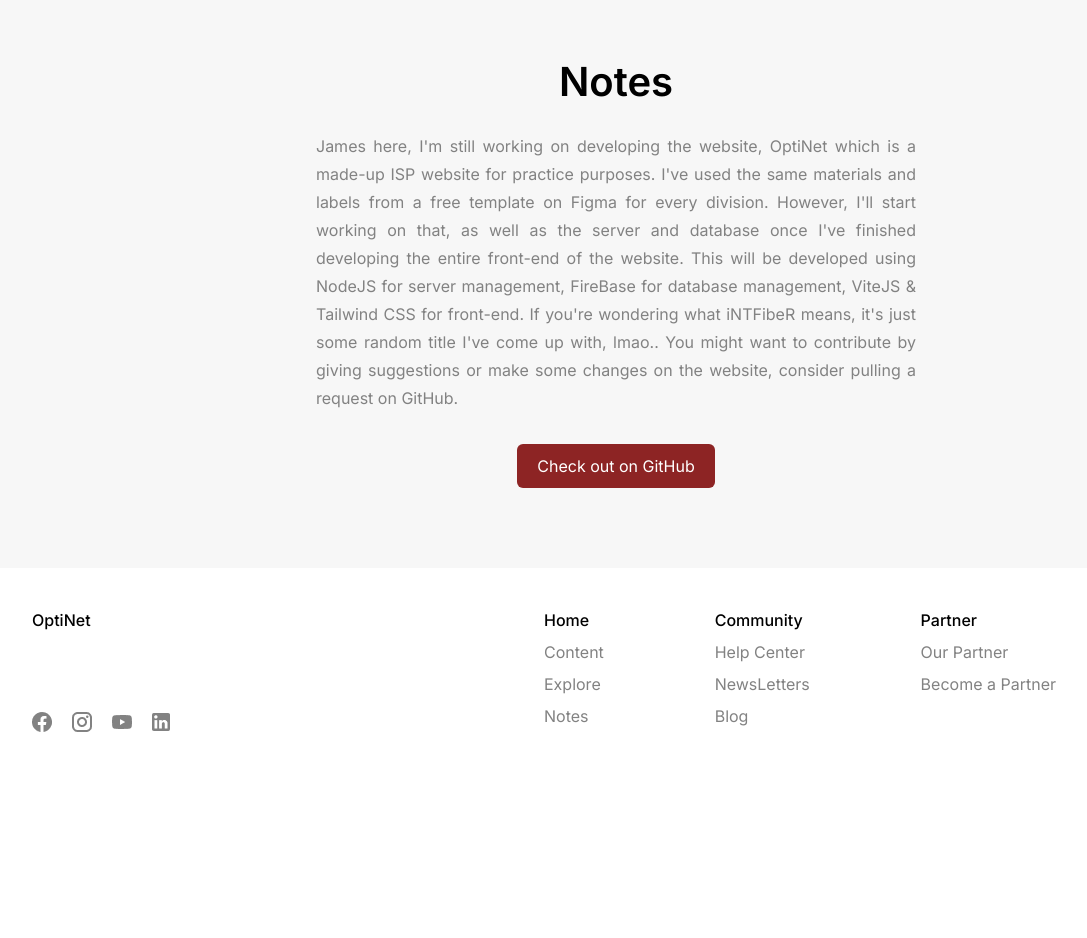
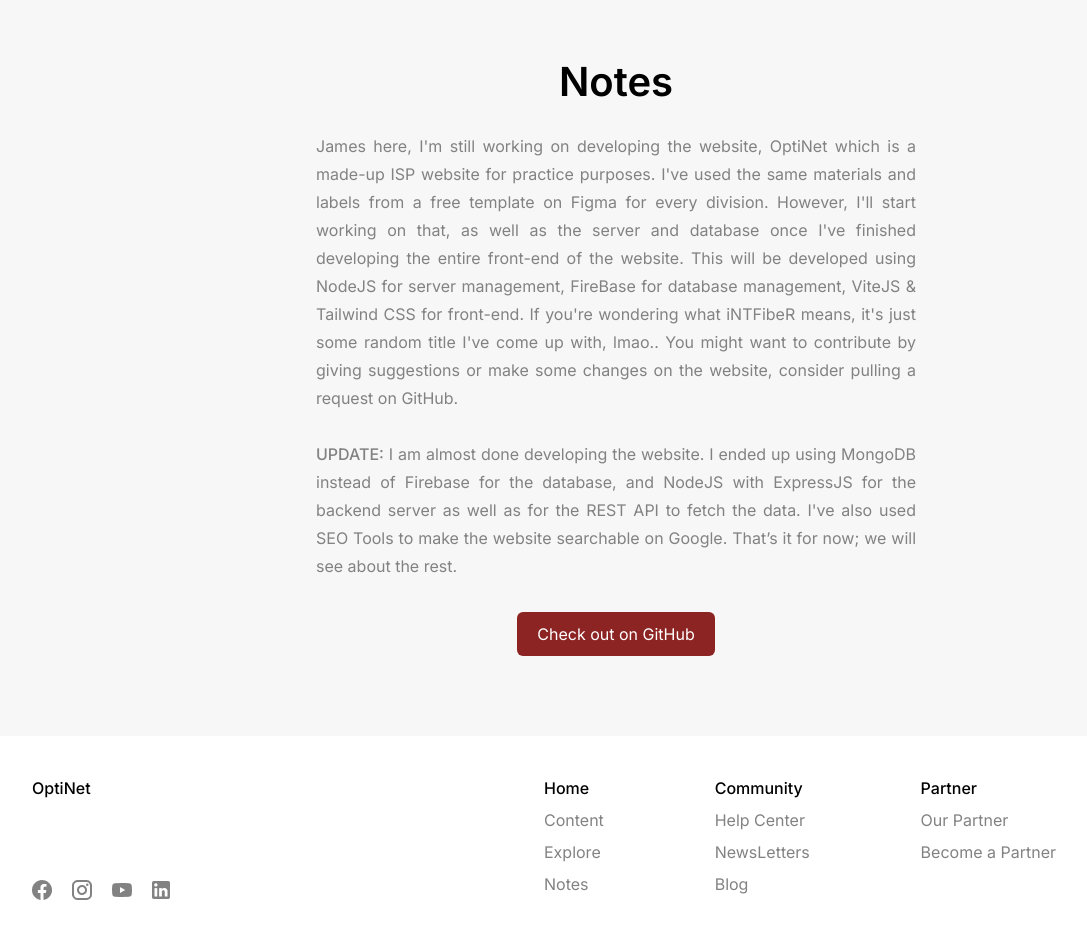
Before and after one commit to jamescasipong/isp-services, a React (Vite) app: page / in a window 1280 px wide. Shown: the part 2060-2998 px from the top of the page, without its empty margins (24-1111 px from the left). Before the commit the page ends 2832 px from the top, so only its background shows below. Built offline with nearby package versions, Linux system fonts and the light colour scheme; no server answers.

Commit message:
Update Heading.jsx

```diff
--- a/src/components/sections/Heading.jsx
+++ b/src/components/sections/Heading.jsx
@@ -20,6 +20,12 @@ const Heading = () => {
         wondering what iNTFibeR means, it's just some random title I've come up
         with, lmao.. You might want to contribute by giving suggestions or make
         some changes on the website, consider pulling a request on GitHub.
+        <br />
+        <br /><span className="font-medium">UPDATE:</span> I am almost done developing the website. I ended up using MongoDB
+        instead of Firebase for the database, and NodeJS with ExpressJS for the
+        backend server as well as for the REST API to fetch the data.
+        I've also used SEO Tools to make the website searchable on Google. That’s it
+        for now; we will see about the rest.
       </p>
       <Button link={handleClick} label="Check out on GitHub"></Button>
     </div>
```
